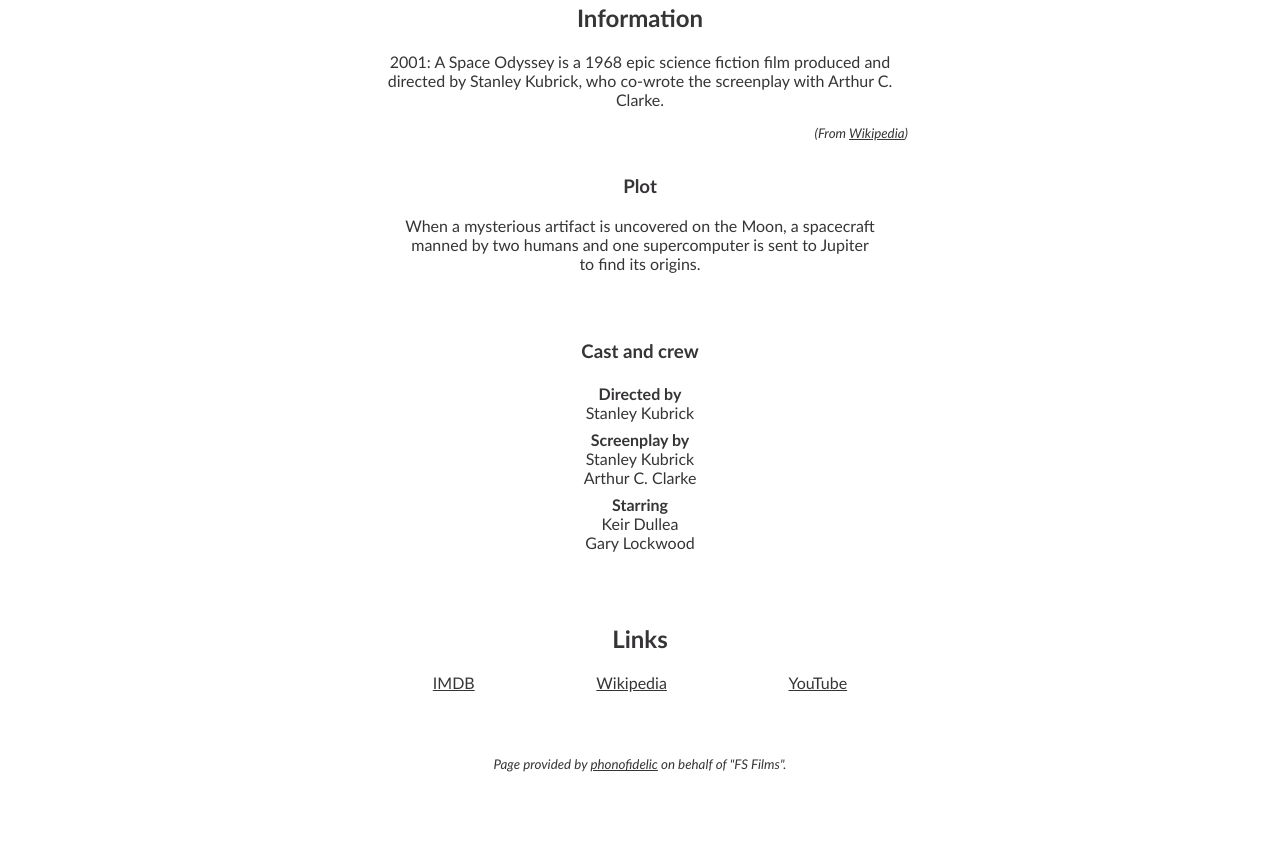
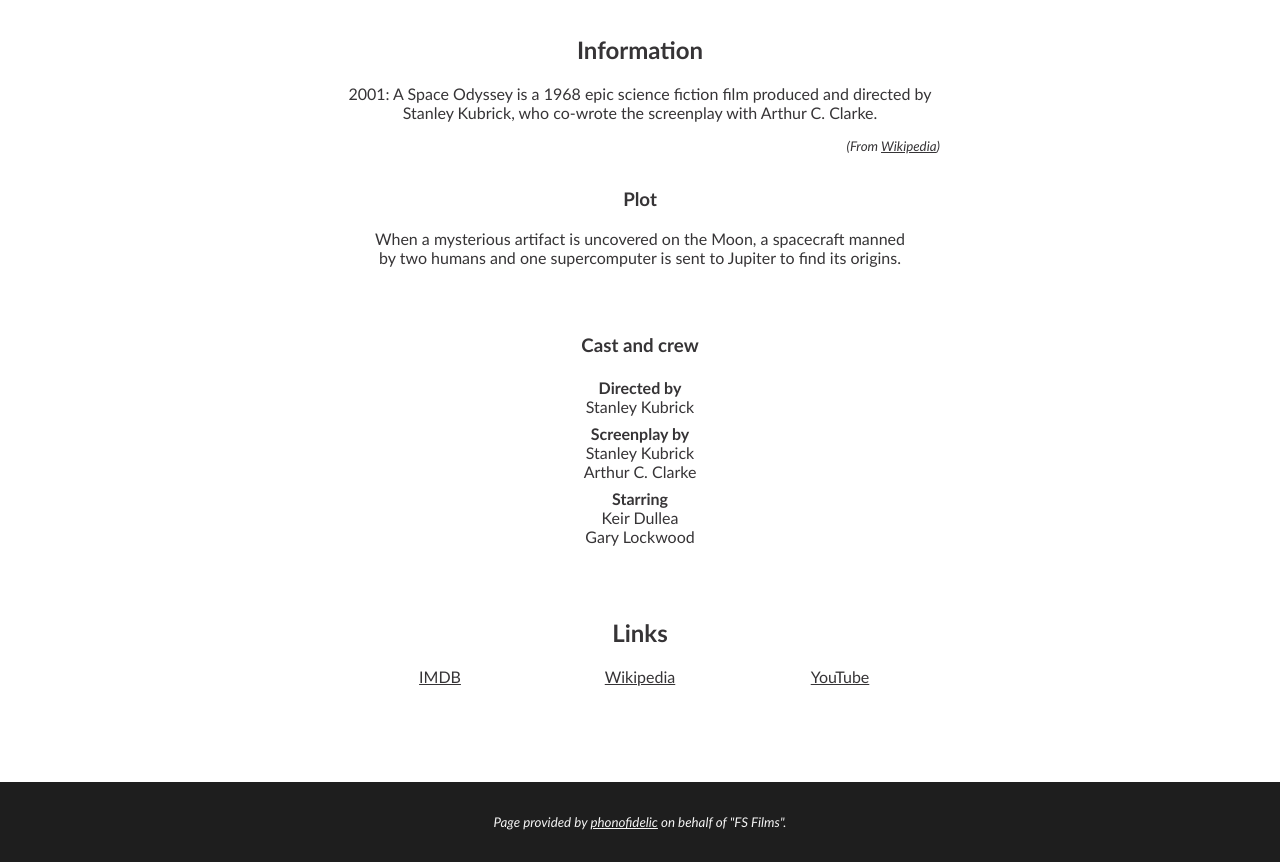
Before and after one commit to phonofidelic/movie-preview-page, a website: page index.html in a window 1280 px wide. Shown: the part 649-1511 px from the top of the page. Before the commit the page ends 1453 px from the top, so only its background shows below. Drawn offline with Linux system fonts and the light colour scheme.

Commit message:
adjust footer colors, display flex for links list items

```diff
--- a/public/main.css
+++ b/public/main.css
@@ -6,8 +6,7 @@ body {
     sans-serif;
   color: #363436;
   text-align: center;
-  max-width: 600px;
-  margin: auto;
+  margin: 0;
 }
 
 a {
@@ -41,7 +40,10 @@ header {
   padding: 32px;
 }
 
-section {
+section,
+hgroup {
+  max-width: 600px;
+  margin: auto;
   padding: 16px;
   padding-left: 32px;
   padding-right: 32px;
@@ -51,16 +53,29 @@ iframe {
   border: none;
 }
 
-.section-links > ul {
+.section-links ul {
   list-style: none;
   display: flex;
   justify-content: space-around;
   padding-inline-start: 0;
 }
 
+.section-links li {
+  display: flex;
+  width: 100%;
+  justify-content: center;
+}
+
 footer {
+  color: whitesmoke;
+  background-color: #1e1e1e;
   padding: 32px;
+  margin-top: 64px;
   font-size: smaller;
+}
+
+footer a {
+  color: whitesmoke;
 }
 
 @media (max-width: 600px) {
@@ -72,10 +87,19 @@ footer {
 @media (prefers-color-scheme: dark) {
   body {
     color: whitesmoke;
-    background-color: black;
+    background-color: #020202;
   }
 
   a {
     color: whitesmoke;
   }
+
+  footer {
+    color: #363436;
+    background-color: whitesmoke;
+  }
+
+  footer a {
+    color: #363436;
+  }
 }
```
